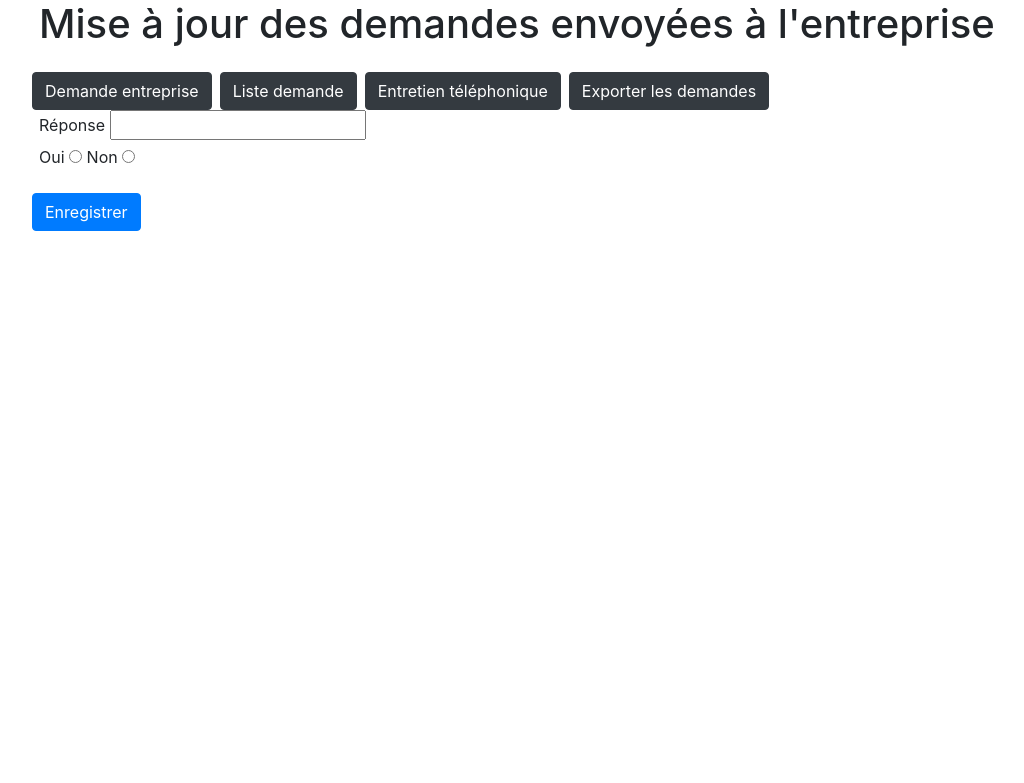
After one commit to Reviewver/markJob, a PHP site: page /update.php in a window 1280 px wide. The commit adds this page. Shown: the top 783 px of the page, without its empty margins (46-1070 px from the left). Run offline with PHP 8.4, Linux system fonts and the light colour scheme; data that the repository does not hold is empty.

Commit message:
Ajout de la possibilité de mettre à jour l'état d'une demande envoyée à une entreprise
La liste des évolutions d'une demande est affichée sur la page de toute les demandes envoyées aux entreprises ainsi que son statut

```diff
--- a/index.css
+++ b/index.css
@@ -2,3 +2,7 @@
     margin-top: 1em;
     margin-left: 0.5em;
 }
+
+img {
+    width: 2em;
+}
--- /dev/null
+++ b/update.php
@@ -0,0 +1,30 @@
+<html>
+	<head>
+		<meta charset="utf-8">
+		<title>Enregistrement des demandes envoyées au entreprise</title>
+		<link rel="stylesheet" type="text/css" href="bootstrap-4.1.3-dist/css/bootstrap.css"/>
+		<link rel="stylesheet" type="text/css" href="index.css"/>
+	</head>
+    <body>
+		<div class="container">
+        <header>
+				<h1>Mise à jour des demandes envoyées à l'entreprise <?php echo $_POST['name'] ?></h1>
+				<?php include("menu.php"); ?>
+			</header>
+            <form class="row" action="save_update.php" method="post">
+			<input type="hidden" name="id" value="<?php echo "".$_POST['id']."" ?>"></input>
+			<div class="form-groupe col-sm-12">
+			<label for="reponse">Réponse</label>
+            <input type="text" name="reponse" id="reponse">
+			</div>
+			<div class="form-groupe col-sm-12">
+			<label for="oui">Oui</label>
+			<input name="statut" type="radio" value="1" id="oui">
+			<label for="non">Non</label>
+			<input name="statut" type="radio" value="0" id="non">
+			</div>
+			<button class="btn btn-primary" type="submit">Enregistrer</button>
+            </form>
+        </div>
+	</body>
+ </html>
```
Also changed, not shown: liste_demande.php (+32 -1 lines), save_update.php (added, +34 -0 lines), img/error.png (added), img/ok.svg (added).
